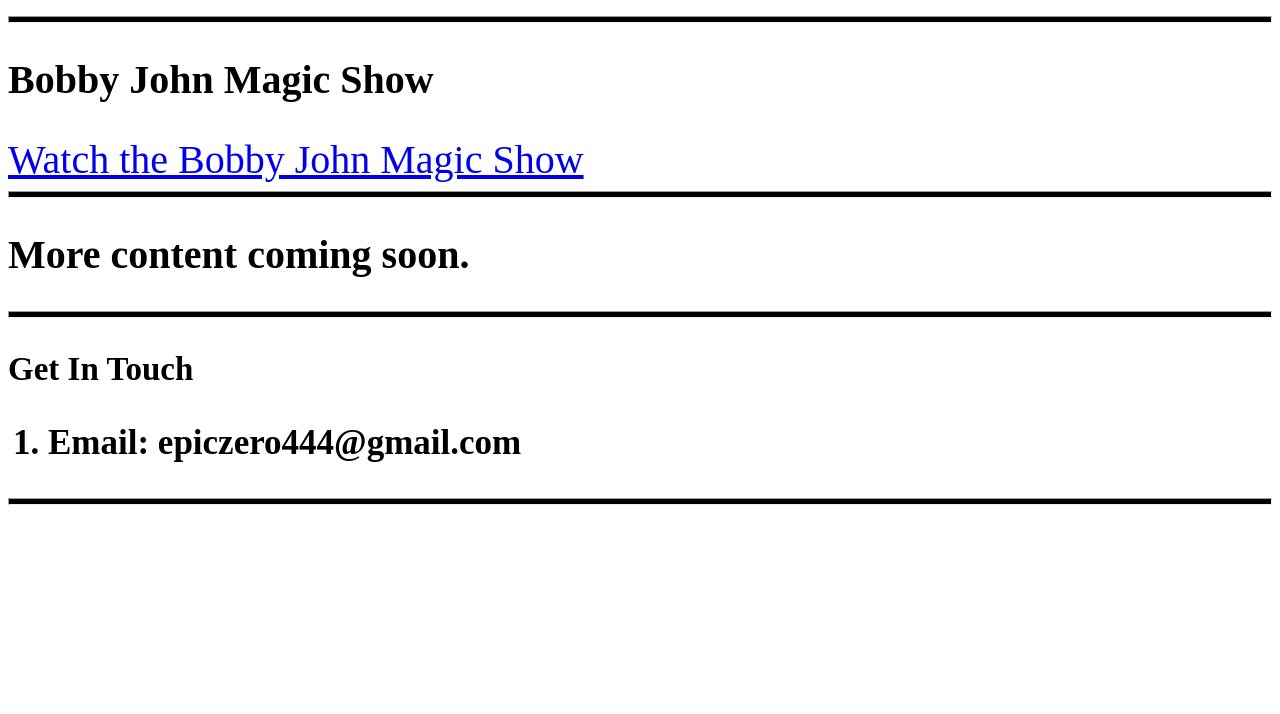
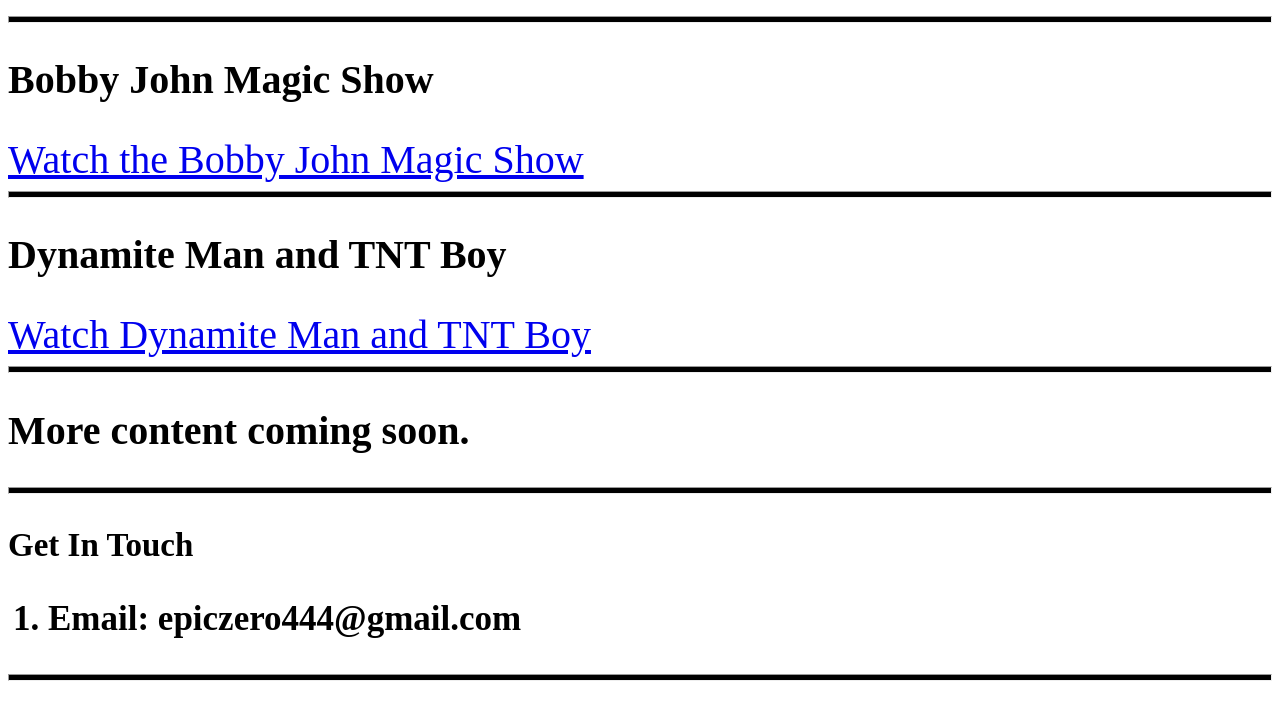
Before and after one commit to Emaz-Anter/EMA, a plain HTML site: page index.html in a window 1280 px wide. Shown: the part 761-1475 px from the top of the page. Before the commit the page ends 1300 px from the top, so only its background shows below. Drawn offline with Linux system fonts and the light colour scheme.

Commit message:
Add DMTB section

```diff
--- a/index.html
+++ b/index.html
@@ -18,6 +18,9 @@
   <h2>Bobby John Magic Show</h2>
  <a href=BJMS.html>Watch the Bobby John Magic Show</a>
   <hr>
+  <h2>Dynamite Man and TNT Boy</h2>
+  <a href=BMTB.html>Watch Dynamite Man and TNT Boy</a>
+  <hr>
   <h2>More content coming soon.<h2>
       <hr>
       <p>Get In Touch</p>
```
